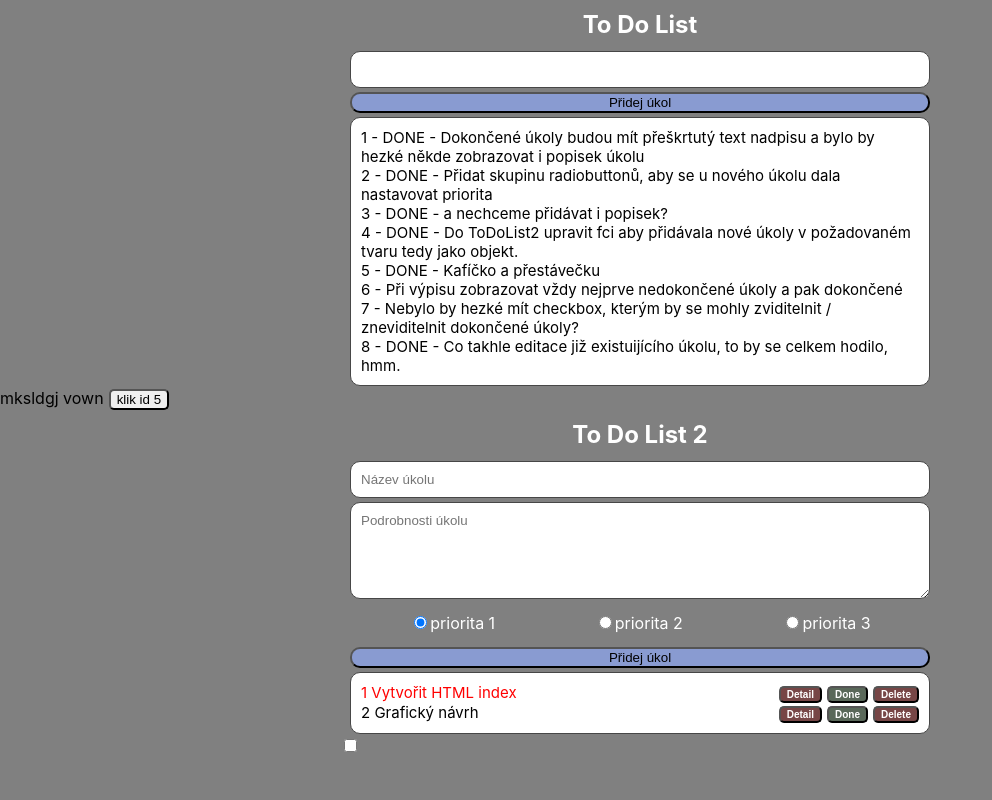
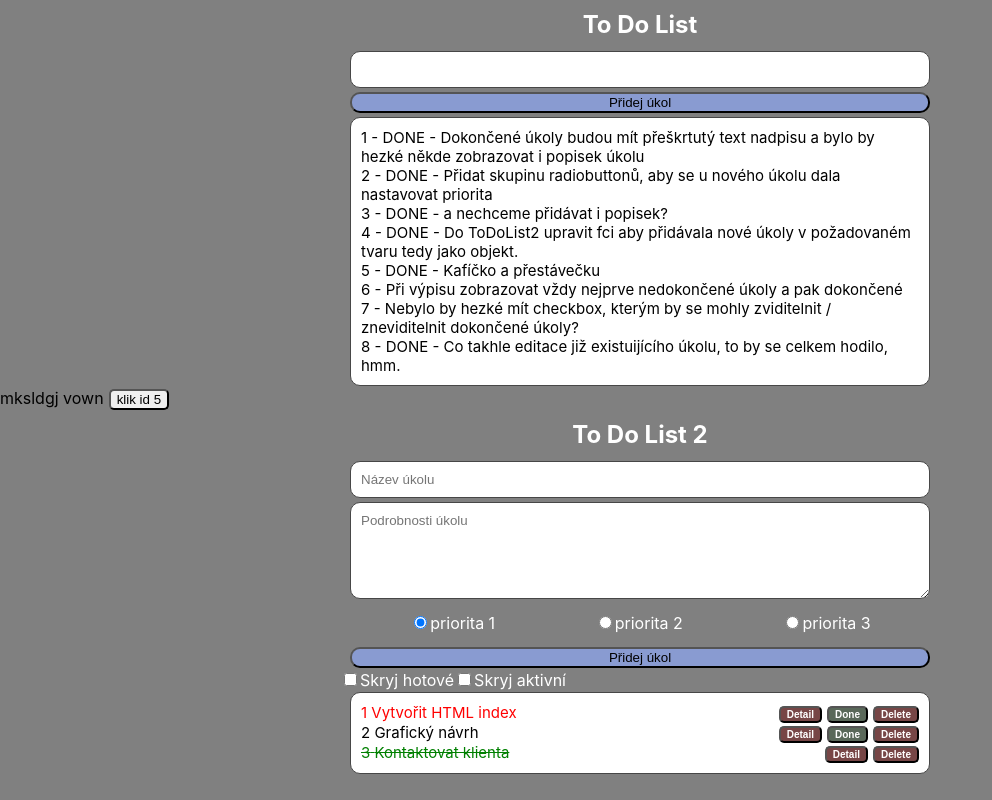
Before and after one commit to Liborias/statistikaRustuTravy, a React (Create React App) app: page / in a window 1280 px wide. Shown: the whole page, without its empty margins (0-992 px from the left). Built offline with nearby package versions, Linux system fonts and the light colour scheme.

Commit message:
Funkční checkboxy a filtry

```diff
--- a/src/ToDoList2/ToDoList2.js
+++ b/src/ToDoList2/ToDoList2.js
@@ -36,13 +36,25 @@ class ToDoList2 extends React.Component {
     showModalData: undefined,
     filtredTasks: [],
     doneTasks: [],
-    checkBoxDone: false
+    checkBoxDone: false,
+    checkBoxUndone: false
   };
 
   renderFiltered = () => {
-    const { tasks } = this.state;
-    const filtredTasks = tasks.filter(x => x.isDone !== true);
-    return this.renderTask(filtredTasks);
+    const { tasks, checkBoxDone, checkBoxUndone } = this.state;
+    let showResult = [...tasks];
+    if (checkBoxDone === true) {
+      showResult = showResult.filter(x => x.isDone !== true);
+    }
+    if (checkBoxUndone === true) {
+      showResult = showResult.filter(x => x.isDone === true);
+    }
+    if (showResult.length === 0) {
+      return (
+        <p>Žádná položka neodpovídá filtru</p>
+      ); /*Jakmile je retur, je funkce ukončena, další return už je ignorován */
+    }
+    return this.renderTask(showResult);
   };
 
   renderTask = (arrayToRender = []) => {
@@ -194,30 +206,23 @@ class ToDoList2 extends React.Component {
           >
             Přidej úkol
           </button>
-          <div className="tasksList">{this.renderFiltered()}</div>
           <div>
             <input
               type="checkbox"
               checked={this.state.checkBoxDone}
               onChange={e => this.setState({ checkBoxDone: e.target.checked })}
             />
-            {/*<input type="checkbox" defaultChecked={this.state.chkbox} onChange={this.handleChangeChk} /> */}
-            {/*<label htmlFor="filled-in-box">Skrýt aktivní</label>
+            <label htmlFor="filterDone">Skryj hotové</label>
             <input
               type="checkbox"
-              className="filed-in"
-              id="filled-in-box"
-              onChange={e => this.setState({ checkBoxDone: true })}
+              checked={this.state.checkBoxUndone}
+              onChange={e =>
+                this.setState({ checkBoxUndone: e.target.checked })
+              }
             />
-            <label htmlFor="filled-in-box">Ukaž vše</label>
-            <input
-              type="checkbox"
-              className="filed-in"
-              id="filled-in-box"
-              onChange={e => this.setState({ checkBoxDone: true })}
-            />
-    <label htmlFor="filled-in-box">Skrýt hotové</label>*/}
+            <label htmlFor="filterUnone">Skryj aktivní</label>
           </div>
+          <div className="tasksList">{this.renderFiltered()}</div>
         </div>
 
         {showModalData && (
```
Also changed, not shown: Poznámky k výuce react/zápis react.txt.
